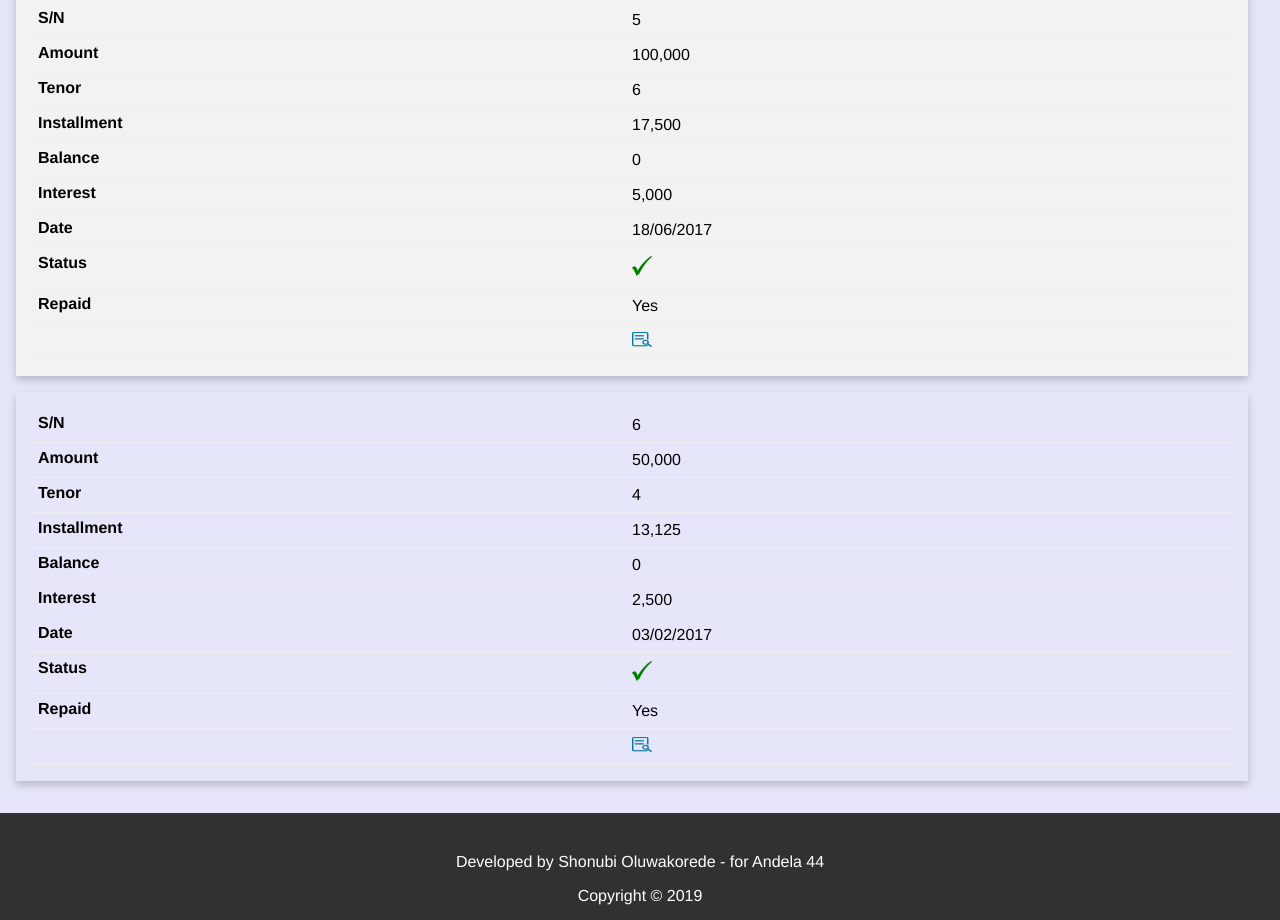
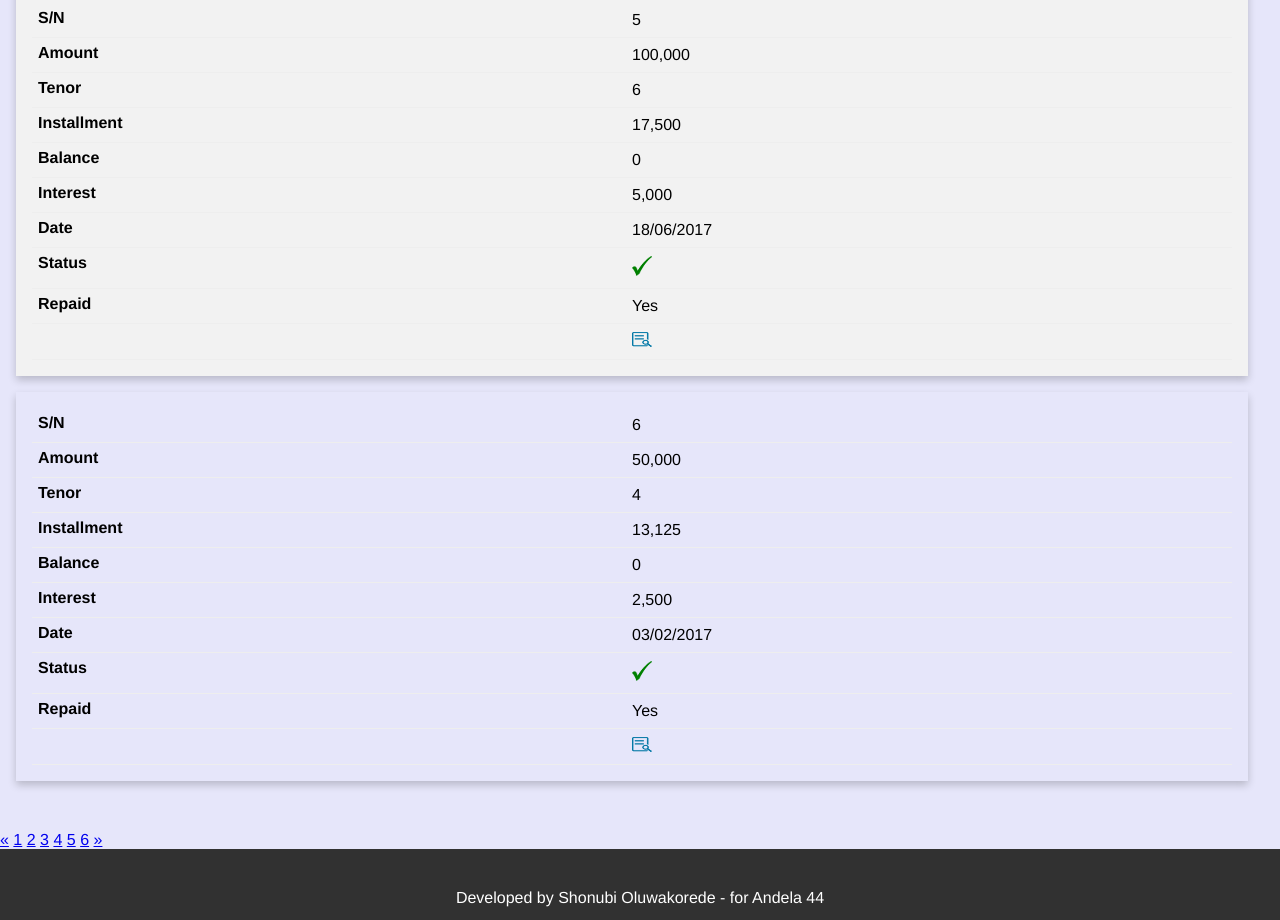
Before and after one commit to shonubijerry/quick-credit, a plain HTML site: page UI/admin/loans.html in a window 1280 px wide. Shown: the part 1872-2792 px from the top of the page. Drawn offline with Linux system fonts and the light colour scheme.

Commit message:
Update UI of Loans page
Fixed navigation bar links
Added pagination to bottom of loans table

```diff
--- a/UI/admin/loans.html
+++ b/UI/admin/loans.html
@@ -20,7 +20,7 @@
             <ul id="navbar">
                 <li><a href="index.html">HOME</a></li>
                 <li><a href="users.html">USERS</a></li>
-                <li><a href="repay_loan.html">REPAY LOAN</a></li>
+                <li class="active"><a href="loans.html">LOANS</a></li>
                 <li><a href="signout.html">SIGN OUT</a></li>
             </ul>
         </div>
@@ -141,6 +141,19 @@
             </tr>
             </table>
         </div>
+        <br/>
+        <div class="pagination-center">
+            <div class="pagination">
+                <a href="#">&laquo;</a>
+                <a class="active" href="#">1</a>
+                <a href="#">2</a>
+                <a href="#">3</a>
+                <a href="#">4</a>
+                <a href="#">5</a>
+                <a href="#">6</a>
+                <a href="#">&raquo;</a>
+            </div>
+        </div>
       </section>
     </div>
     <footer class="">
```
